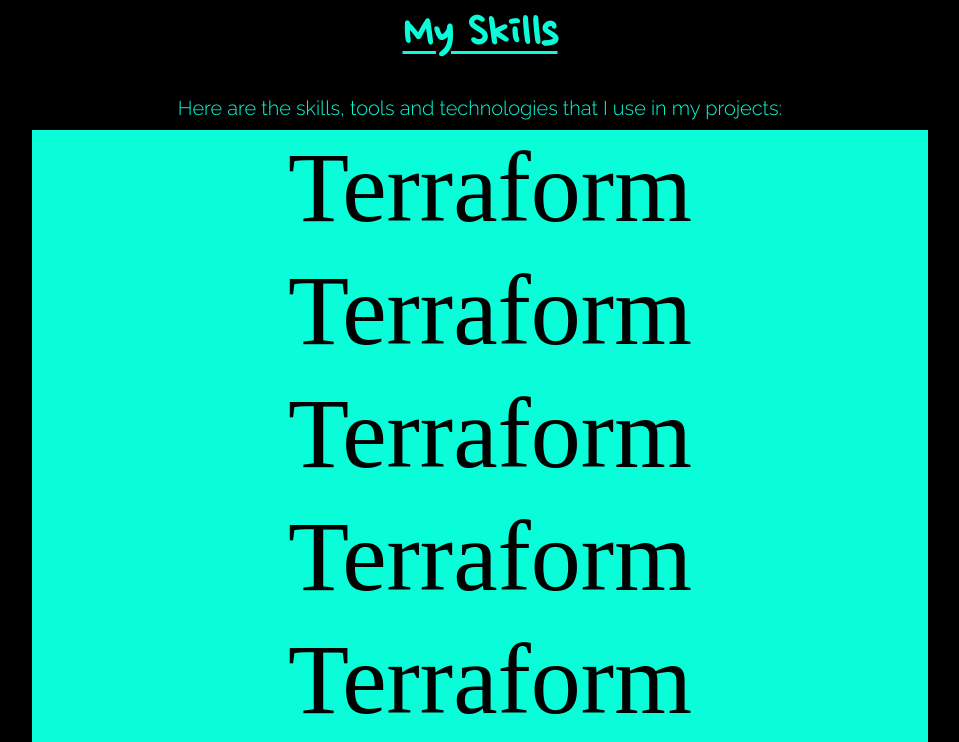
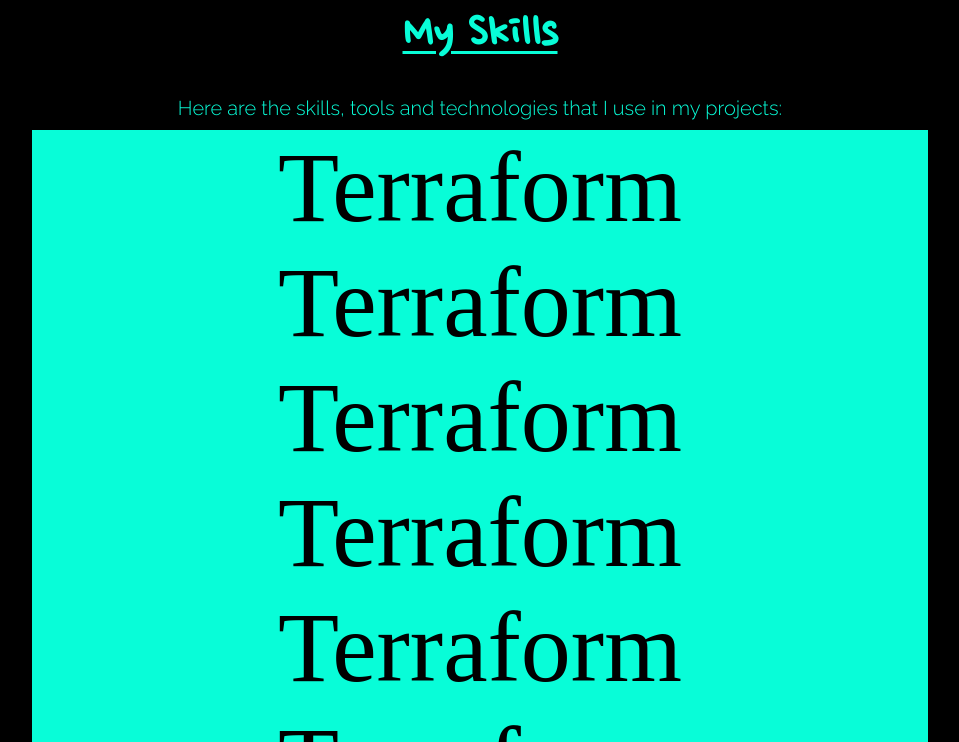
Before and after one commit to luisruivo/luis-ruivo-website, a plain HTML site: page index.html in a window 1280 px wide. Shown: the part 1958-2700 px from the top of the page, without its empty margins (160-1119 px from the left). Drawn offline with nearby package versions, Linux system fonts and the light colour scheme.

Commit message:
Update styles.css

```diff
--- a/styles.css
+++ b/styles.css
@@ -517,14 +517,11 @@ textarea{
 }
 
 .skills-list {
-    list-style-type: disc;
-    padding-left: 20px;
     font-size: 100px;
     background: var(--color-primary);
 }
 
 .skills-list li {
-    margin-bottom: 8px;
     font-size: 100px;
     background: var(--color-primary);
 }
```
